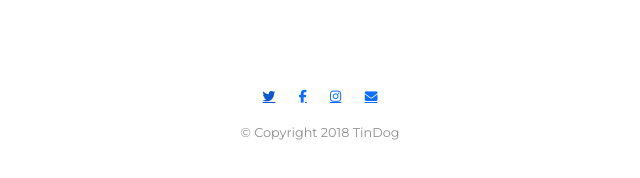
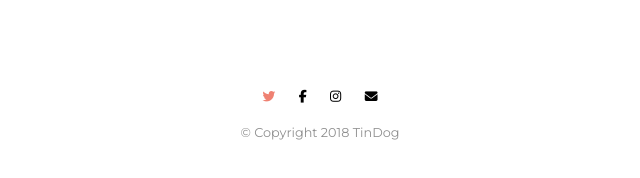
Before and after one commit to alaa-96/Tindog, a plain HTML site: page index.html in a window 1280 px wide. In both pictures the pointer is over the link 588 px from the left and 3100 px from the top of the page. Shown: the part 3004-3182 px from the top of the page, 320-960 px from the left. Drawn offline with nearby package versions, Linux system fonts and the light colour scheme.

Commit message:
social media icons style

```diff
--- a/css/styles.css
+++ b/css/styles.css
@@ -158,6 +158,13 @@ p {
 
 .footer-icon {
   padding: 20px 10px;
+  color: #000;
+  text-decoration: none;
+}
+
+.footer-icon:hover {
+  color: #ef8172;
+  text-decoration: none;
 }
 
 /* Media Queries */
```
